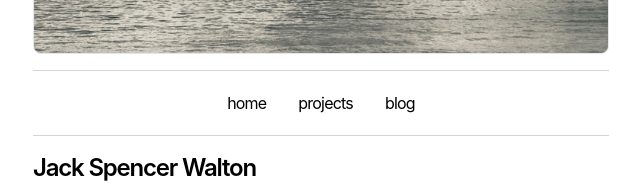
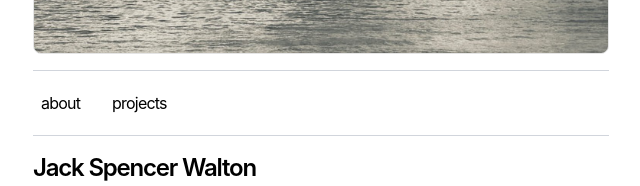
Before and after one commit to jack-walton/landing-page, a Next.js app: page / in a window 1280 px wide. Shown: the part 147-333 px from the top of the page, without its empty margins (319-959 px from the left). Built offline with nearby package versions, Linux system fonts and the light colour scheme.

Commit message:
Update nav.tsx

```diff
--- a/app/components/nav.tsx
+++ b/app/components/nav.tsx
@@ -2,22 +2,19 @@ import Link from 'next/link'
 
 const navItems = {
   '/': {
-    name: 'home',
+    name: 'about',
   },
   '/projects': {
     name: 'projects',
-  },
-  '/blog': {
-    name: 'blog',
   },
 }
 
 export function Navbar() {
   return (
-    <aside className="mb-4 mt-4 tracking-tighter text-center border-b-1 border-t-1 border-gray-300 py-4"> {/* Removed -ml-[8px] to avoid offset */}
-      <div className="lg:sticky lg:top-20">
+    <aside className="mb-4 mt-4 tracking-tighter border-b-1 border-t-1 border-gray-300 py-4"> {/* Removed -ml-[8px] to avoid offset */}
+
         <nav
-          className="flex flex-row items-center justify-center relative px-0 pb-0 fade md:overflow-auto md:relative"
+          className="flex flex-row relative px-0 pb-0 fade md:overflow-auto md:relative"
           id="nav"
         >
           <div className="flex flex-row space-x-4"> {/* Simplified, removed pr-10 */}
@@ -34,7 +31,7 @@ export function Navbar() {
             })}
           </div>
         </nav>
-      </div>
+
     </aside>
   )
 }
```
